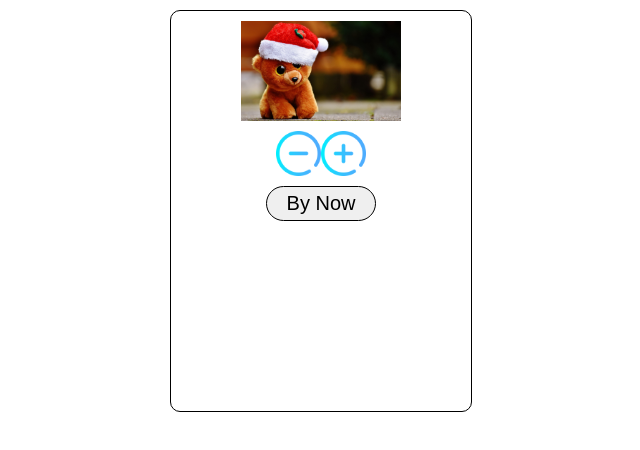
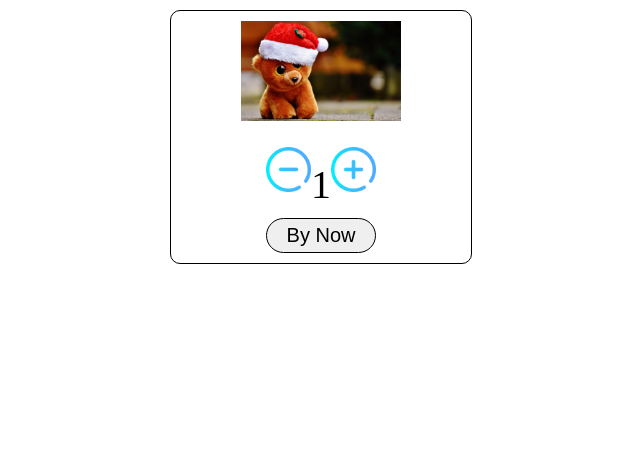
Before and after one commit to payalgupta13/inc-dec, a plain HTML site: page index.html in a window 1280 px wide. Shown: the whole page, without its empty margins (319-959 px from the left). Drawn offline with Linux system fonts and the light colour scheme.

Commit message:
script tag added

```diff
--- a/index.html
+++ b/index.html
@@ -7,7 +7,7 @@
     <style>
         .card{
             width:300px;
-            height: 400px;
+            /* height: 400px; */
             border: 1px solid black;
             margin: 10px auto;
             border-radius: 10px;
@@ -29,11 +29,16 @@
         }
         .btn-quantity{
             height: 45px;
+            cursor: pointer;
         }
         .quantity-btn-container{
             display: flex;
             justify-content: center;
             align-items: center;
+        }
+        .quantity-text{
+            font-size: 40px;
+            margin-top: 30px;
         }
     </style>
 </head>
@@ -43,11 +48,15 @@
 
         <div class="quantity-btn-container">
             <img src="minus.png" class="btn-quantity">
+            <span class="quantity-text">1</span>
             <img src="plus.png" class="btn-quantity">
 
         </div>
 
         <button class="btn-by-now">By Now</button>
     </div>
+    <script>
+
+    </script>
 </body>
 </html>
```
